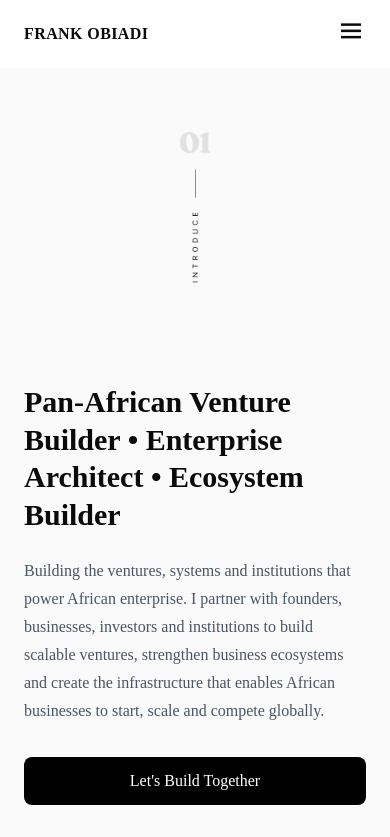
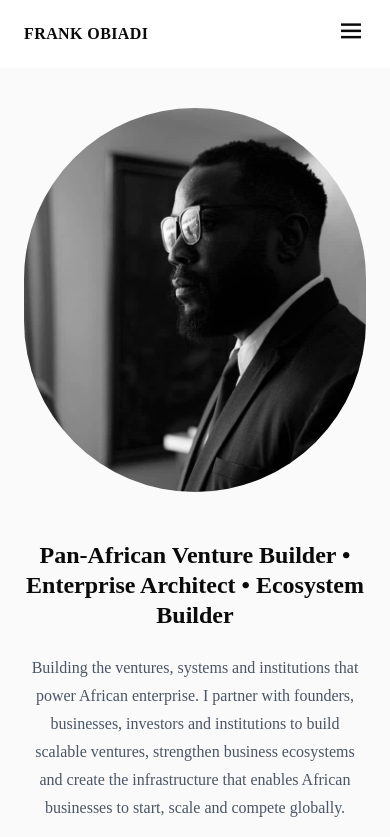
Before and after one commit to Willzthegreat/frankobiadi, a Next.js app in the folder frankobiadi/: page / in a window 390 px wide. Shown: the top 837 px of the page. Built offline with nearby package versions, Linux system fonts and the light colour scheme.

Commit message:
Update on the 23th July 2026

```diff
--- a/frankobiadi/components/header.tsx
+++ b/frankobiadi/components/header.tsx
@@ -8,9 +8,9 @@ const Header = () => {
   return (
     <section className="mx-auto grid max-w-10xl grid-cols-1 items-center gap-12 px-6 py-10 md:grid-cols-2 lg:px-12">
       {/* Left Content */}
-      <div className="grid grid-cols-1 lg:grid-cols-[1fr_6fr]">
+      <div className="grid grid-cols-1 order-2 md:order-1 md:grid-cols-[1fr_6fr]">
         {/* Intro Text */}
-        <div className="flex justify-center py-25 pt-4 md:pt-16">
+        <div className="flex justify-center hidden md:block py-25 pt-4 md:pt-16">
           <Image
             src={IntroText}
             alt="Intro Text"
@@ -20,8 +20,8 @@ const Header = () => {
         </div>
 
         {/* Main Content */}
-        <div>
-          <h1 className="text-3xl font-bold leading-tight md:text-4xl lg:text-5xl">
+        <div className="text-center">
+          <h1 className="text-2xl  font-bold leading-tight md:text-4xl lg:text-5xl">
             Pan-African Venture Builder • Enterprise Architect • Ecosystem
             Builder
           </h1>
@@ -47,8 +47,8 @@ const Header = () => {
       </div>
 
       {/* Right Image */}
-      <div className="flex justify-center">
-        <div className="relative h-64 w-64 overflow-hidden rounded-full sm:h-80 sm:w-80 lg:h-[500px] lg:w-[500px]">
+      <div className="flex justify-center order-1 md:order-2">
+        <div className="relative h-96 w-96 overflow-hidden rounded-full sm:h-80 sm:w-80 lg:h-[500px] lg:w-[500px]">
           <Image
             src={Pics}
             alt="Hero section"
```
